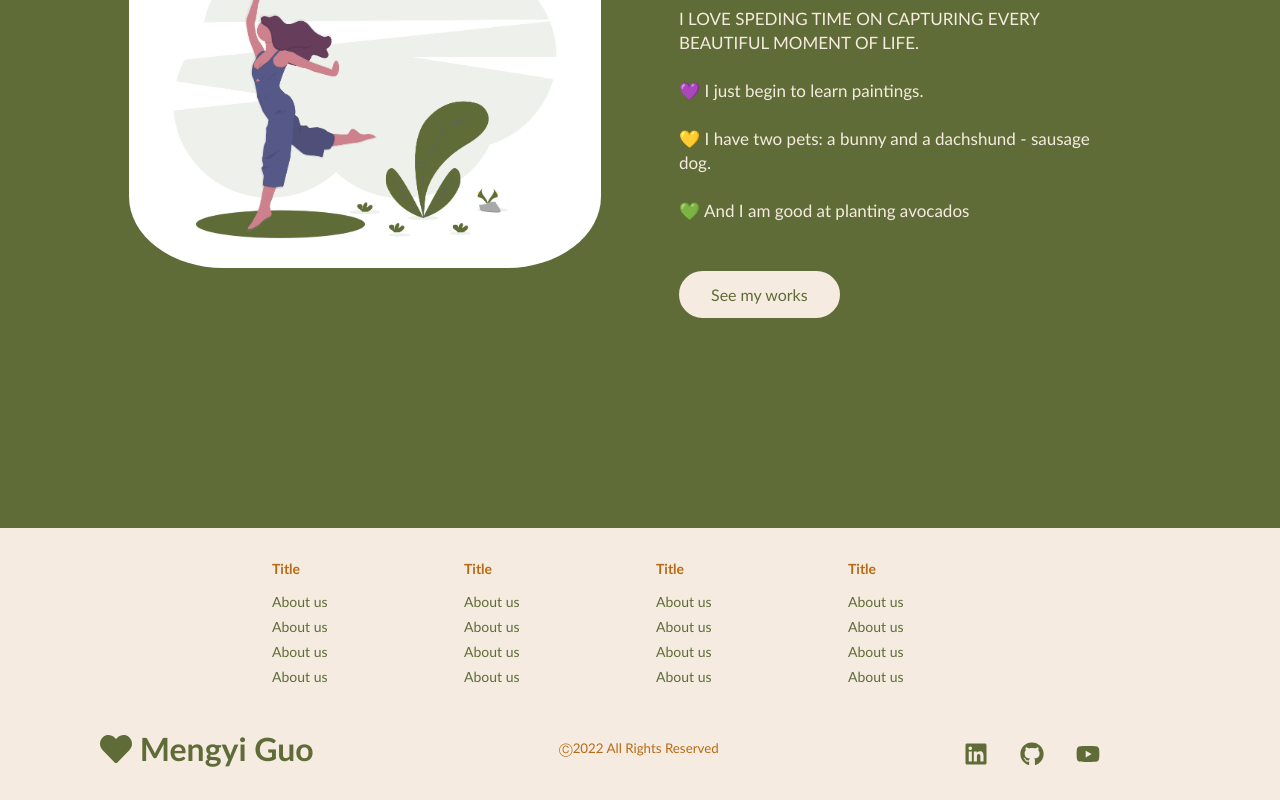
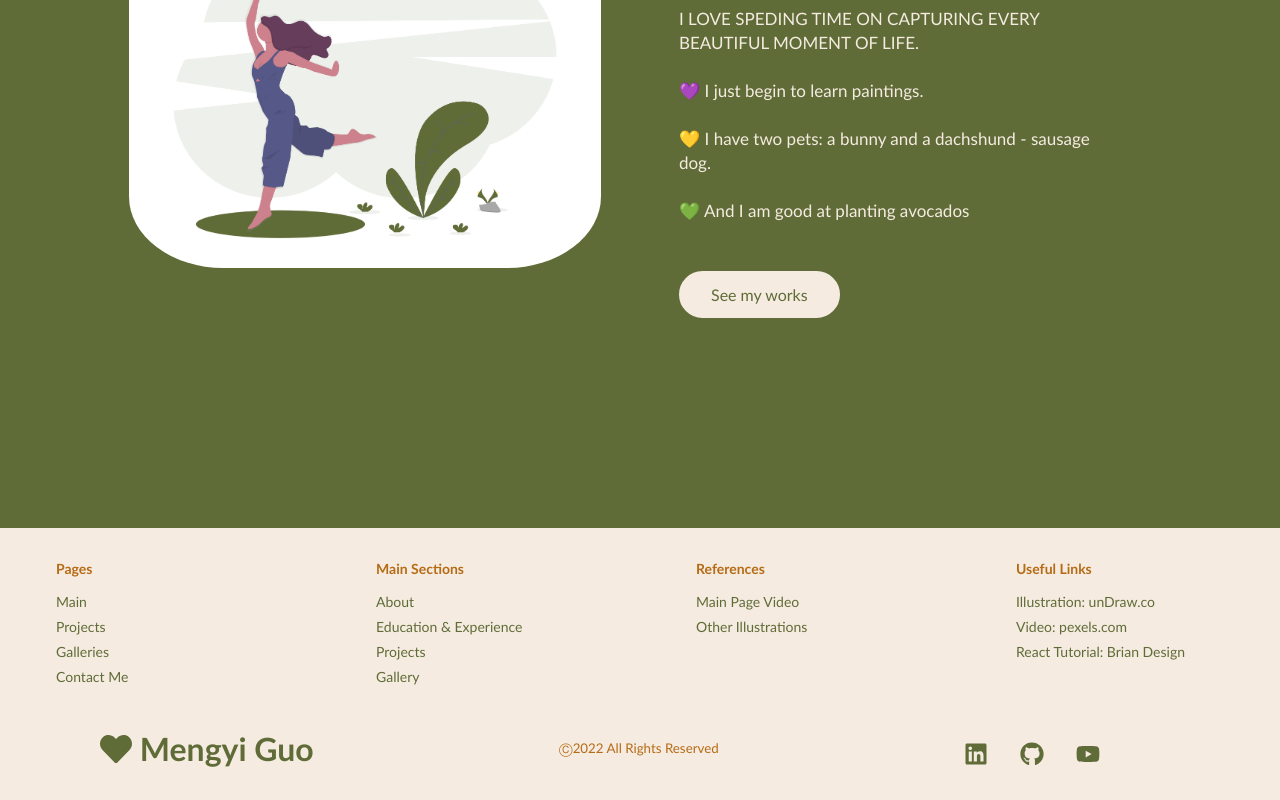
Before and after one commit to MengyiG/react-deploy, a React (Create React App) app: page / in a window 1280 px wide. Shown: the part 3652-4452 px from the top of the page. Built offline with nearby package versions, Linux system fonts and the light colour scheme; a web font is replaced by a local one.

Commit message:
duration time

```diff
--- a/src/App.js
+++ b/src/App.js
@@ -1,10 +1,10 @@
 import React from "react";
 import "./App.css";
 import { BrowserRouter as Router, Route, Routes } from "react-router-dom";
+import Navbar from "./components/NavBar";
 import Home from "./pages";
 import ProjectsPage from "./pages/projects";
 import GalleryPage from "./pages/gallery";
-import Navbar from "./components/NavBar";
 
 function App() {
   return (
@@ -13,7 +13,7 @@ function App() {
       <Routes>
         <Route path="/" element={<Home />} />
         <Route path="/projects" element={<ProjectsPage />} />
-        <Route path="/gallery" element={<GalleryPage />} />
+        <Route path="/galleries" element={<GalleryPage />} />
       </Routes>
     </Router>
   );
--- a/src/components/Footer/FooterElements.js
+++ b/src/components/Footer/FooterElements.js
@@ -6,7 +6,7 @@ export const FooterContainer = styled.footer`
 `;
 
 export const FooterWrap = styled.div`
-  padding: 1rem 0.5rem;
+  padding: 1rem;
   display: flex;
   flex-direction: column;
   justify-content: center;
@@ -15,19 +15,13 @@ export const FooterWrap = styled.div`
   margin: 0 auto;
 `;
 
-export const FooterLinksContainer = styled.div`
+export const FooterLinksWrapper = styled.div`
   display: flex;
-  justify-content: center;
+  justify-content: space-between;
+  gap: 5rem;
 
   @media screen and (max-width: 820px) {
     padding-top: 32px;
-  }
-`;
-
-export const FooterLinksWrapper = styled.div`
-  display: flex;
-
-  @media screen and (max-width: 820px) {
     flex-direction: column;
   }
 `;
@@ -36,9 +30,9 @@ export const FooterLinkItems = styled.div`
   display: flex;
   flex-direction: column;
   align-items: flex-start;
-  margin: 16px;
+  margin: 1rem;
   text-align: left;
-  width: 160px;
+  width: 13rem;
   box-sizing: border-box;
   color: var(--secondary-color);
 
--- a/src/components/Footer/index.js
+++ b/src/components/Footer/index.js
@@ -4,7 +4,6 @@ import { animateScroll as scroll } from "react-scroll";
 import {
   FooterContainer,
   FooterWrap,
-  FooterLinksContainer,
   FooterLinksWrapper,
   FooterLinkItems,
   FooterLinkTitle,
@@ -25,40 +24,60 @@ const Footer = () => {
   return (
     <FooterContainer>
       <FooterWrap>
-        <FooterLinksContainer>
         <FooterLinksWrapper>
           <FooterLinkItems>
-              <FooterLinkTitle>Title</FooterLinkTitle>
-              <FooterLink to="/">About us</FooterLink>
-              <FooterLink to="/">About us</FooterLink>
-              <FooterLink to="/">About us</FooterLink>
-              <FooterLink to="/">About us</FooterLink>
+            <FooterLinkTitle>Pages</FooterLinkTitle>
+            <FooterLink to="/" onClick={toggleHome}>
+              Main
+            </FooterLink>
+            <FooterLink to="/projects">Projects</FooterLink>
+            <FooterLink to="/galleries">Galleries</FooterLink>
+            <FooterLink to="/contact">Contact Me</FooterLink>
           </FooterLinkItems>
           <FooterLinkItems>
-              <FooterLinkTitle>Title</FooterLinkTitle>
-              <FooterLink to="/">About us</FooterLink>
-              <FooterLink to="/">About us</FooterLink>
-              <FooterLink to="/">About us</FooterLink>
-              <FooterLink to="/">About us</FooterLink>
+            <FooterLinkTitle>Main Sections</FooterLinkTitle>
+            <FooterLink to="/">About</FooterLink>
+            <FooterLink to="/">Education & Experience</FooterLink>
+            <FooterLink
+              to="project"
+              smooth={true}
+              duration={800}
+              spy={true}
+              exact="true"
+              offset={-80}
+            >
+              Projects
+            </FooterLink>
+            <FooterLink to="gallery">Gallery</FooterLink>
+          </FooterLinkItems>
+          <FooterLinkItems>
+            <FooterLinkTitle>References</FooterLinkTitle>
+            <FooterLink
+              to="//www.pexels.com/video/early-morning-sunlight-through-the-leaves-2840959/"
+              target="_blank"
+            >
+              Main Page Video
+            </FooterLink>
+            <FooterLink to="//undraw.co/search" target="_blank">
+              Other Illustrations
+            </FooterLink>
+          </FooterLinkItems>
+          <FooterLinkItems>
+            <FooterLinkTitle>Useful Links</FooterLinkTitle>
+            <FooterLink to="//undraw.co/" target="_blank">
+              Illustration: unDraw.co
+            </FooterLink>
+            <FooterLink to="//www.pexels.com/" target="_blank">
+              Video: pexels.com
+            </FooterLink>
+            <FooterLink
+              to="//www.youtube.com/playlist?list=PLs1fqgQpnCmJSkrDA2wTsSsLnYpE8jpVy"
+              target="_blank"
+            >
+              React Tutorial: Brian Design
+            </FooterLink>
           </FooterLinkItems>
         </FooterLinksWrapper>
-          <FooterLinksWrapper>
-            <FooterLinkItems>
-              <FooterLinkTitle>Title</FooterLinkTitle>
-              <FooterLink to="/">About us</FooterLink>
-              <FooterLink to="/">About us</FooterLink>
-              <FooterLink to="/">About us</FooterLink>
-              <FooterLink to="/">About us</FooterLink>
-            </FooterLinkItems>
-            <FooterLinkItems>
-              <FooterLinkTitle>Title</FooterLinkTitle>
-              <FooterLink to="/">About us</FooterLink>
-              <FooterLink to="/">About us</FooterLink>
-              <FooterLink to="/">About us</FooterLink>
-              <FooterLink to="/">About us</FooterLink>
-            </FooterLinkItems>
-          </FooterLinksWrapper>
-        </FooterLinksContainer>
         <SocialMedia>
           <SocialMediaWrap>
             <SocialLogo to="/" onClick={toggleHome}>
--- a/src/components/HeroSection/index.js
+++ b/src/components/HeroSection/index.js
@@ -33,6 +33,7 @@ const HeroSection = () => {
           <Button
             to="about"
             smooth={true}
+            duration={800}
             onMouseEnter={onHover}
             onMouseLeave={onHover}
             primary="true"
```
Lines whose indentation alone changed are shown as unchanged.
